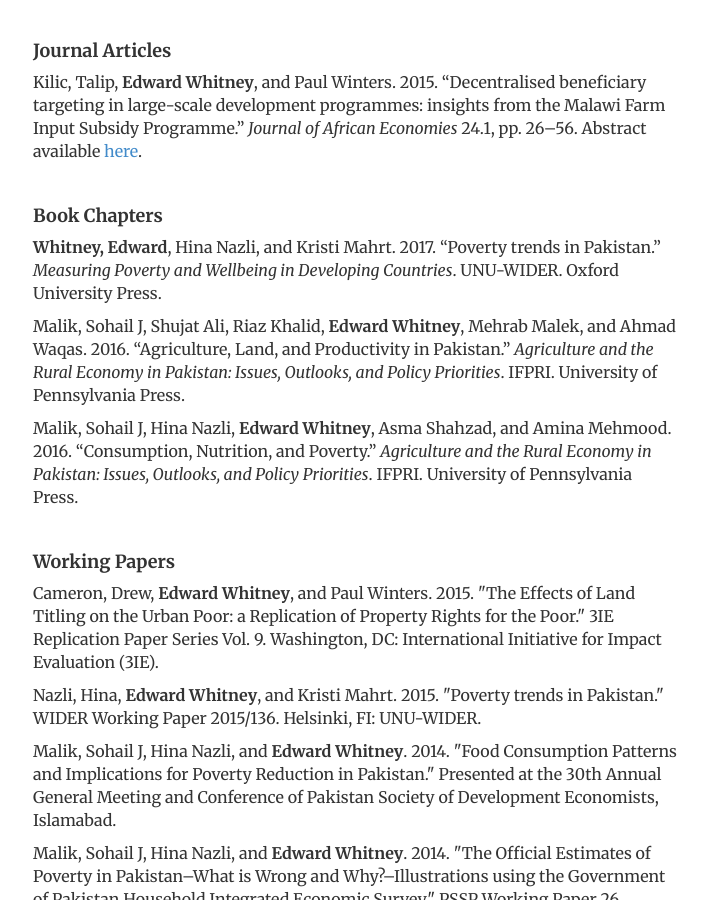
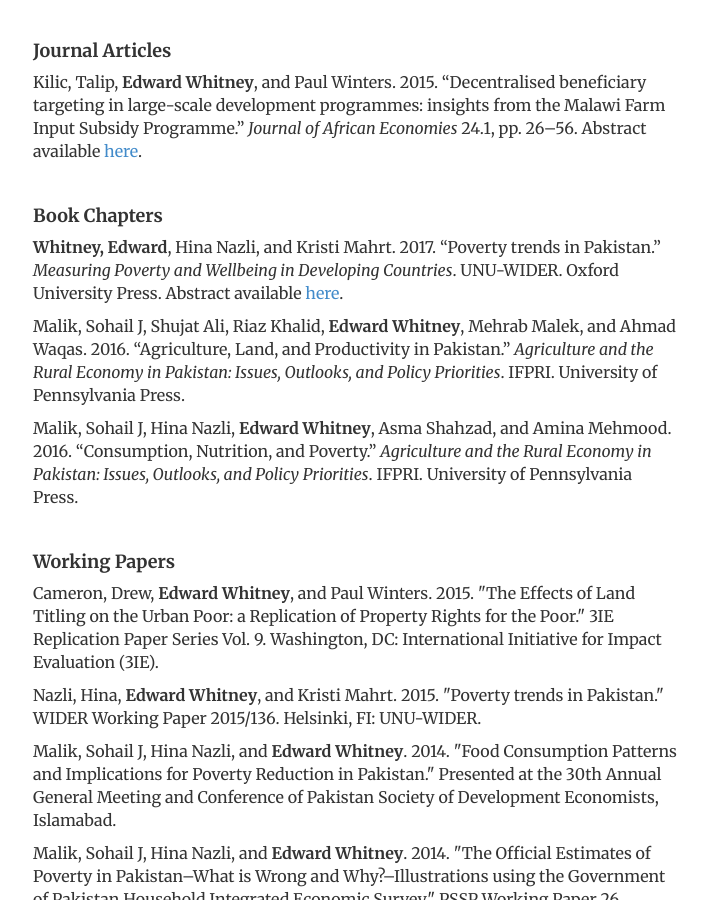
Before and after one commit to edwardmw/edwardmwhitney, a Jekyll site: the page built from cv/index.html, in a window 1280 px wide and 900 px high, scrolled down 851 px. Shown: the whole window, without its empty margins (283-990 px from the left). Built offline with Jekyll 4.4.1, drawn with Linux system fonts in a browser that asks for light colours.

Commit message:
commit4.31

```diff
--- a/cv/index.html
+++ b/cv/index.html
@@ -53,7 +53,7 @@
 				<br>
 				<h4>Book Chapters</h4>
 
-				<p><b>Whitney, Edward</b>, Hina Nazli, and Kristi Mahrt. 2017. “Poverty trends in Pakistan.” <i>Measuring Poverty and Wellbeing in Developing Countries</i>. UNU-WIDER. Oxford University Press.</p>
+				<p><b>Whitney, Edward</b>, Hina Nazli, and Kristi Mahrt. 2017. “Poverty trends in Pakistan.” <i>Measuring Poverty and Wellbeing in Developing Countries</i>. UNU-WIDER. Oxford University Press. Abstract available <a href="http://www.edwardmwhitney.com/publications/#toolkit">here</a>.</p>
 
 				<p>Malik, Sohail J, Shujat Ali, Riaz Khalid, <b>Edward Whitney</b>, Mehrab Malek, and Ahmad Waqas. 2016. “Agriculture, Land, and Productivity in Pakistan.” <i>Agriculture and the Rural Economy in Pakistan: Issues, Outlooks, and Policy Priorities</i>. IFPRI. University of Pennsylvania Press.</p>
 
```
